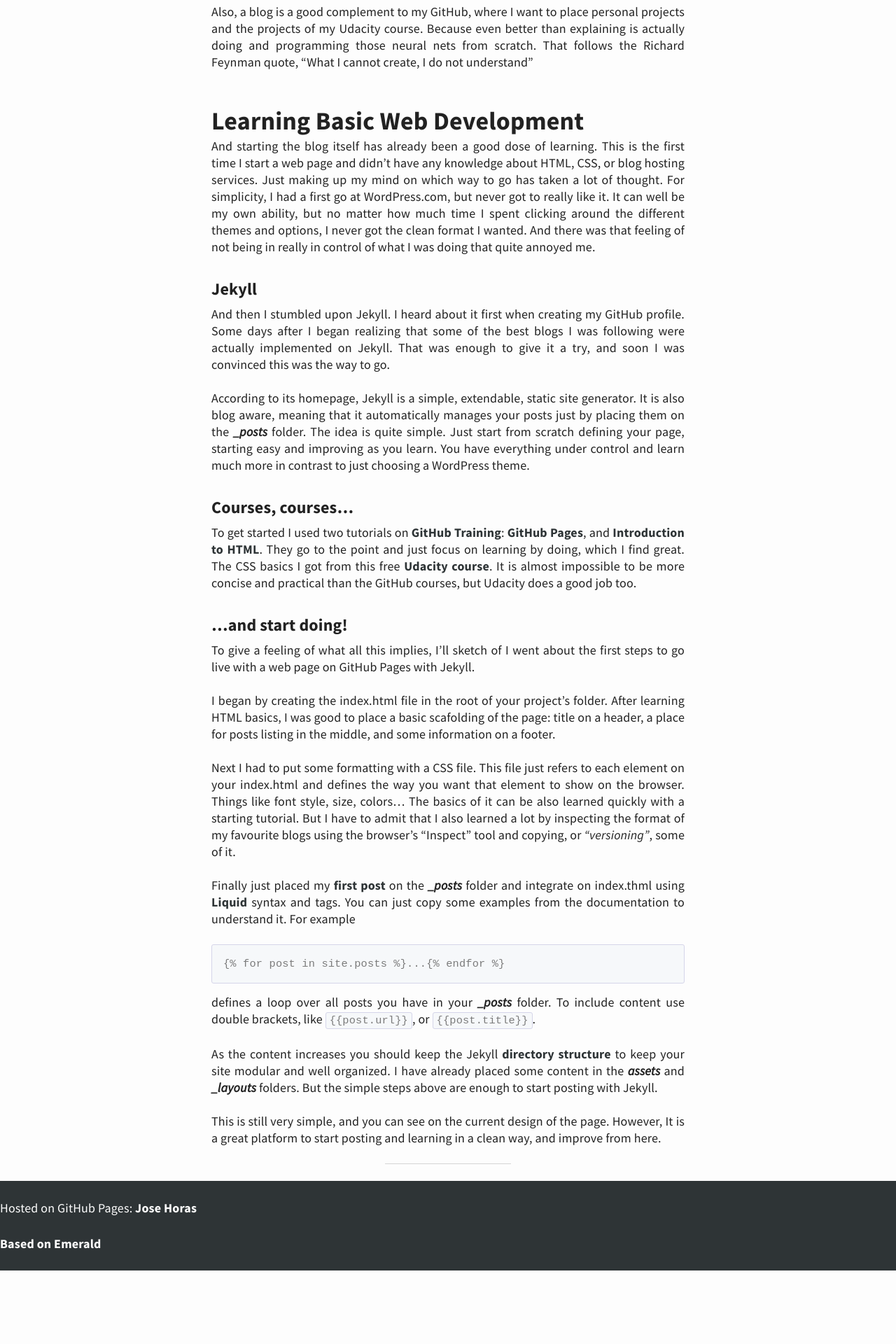
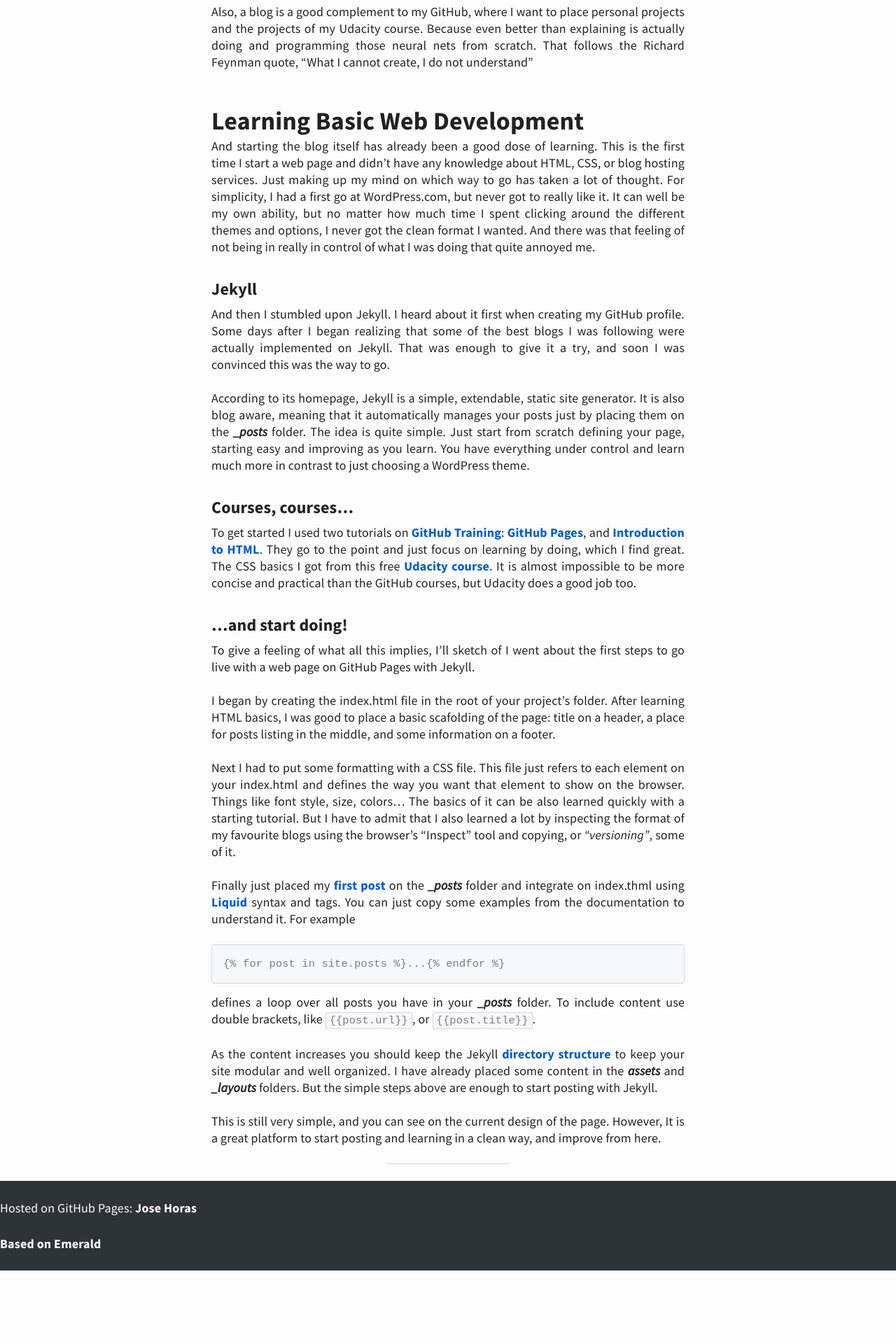
Before and after one commit to josehoras/josehoras.github.io, a Jekyll site: the page built from _posts/2019-02-26-blogging-on-jekyll.md, in a window 1280 px wide. Shown: the part 802-2722 px from the top of the page at 70% size. Built offline with Jekyll 4.4.1, drawn with Linux system fonts in a browser that asks for light colours; comment, search, counter and statistics services are not loaded.

Commit message:
Improve hyperlinks

```diff
--- a/_sass/typography.scss
+++ b/_sass/typography.scss
@@ -109,6 +109,17 @@ h3, h4, h5, h6 {
 	padding: 0.5em 0; /* 12px/24px * 2 (Use padding instead of margin to maintain proximity with paragraph) */
 }
 
+#post-page {
+	a {
+	 color: #005ACC;
+	 text-decoration: none;
+	}
+	a:hover {
+		color: #005ACC;
+		text-decoration: underline;
+	}
+}
+
 blockquote {
 	font-style: italic;
 	margin: 1.3334em; /* 24px/18px */
```
